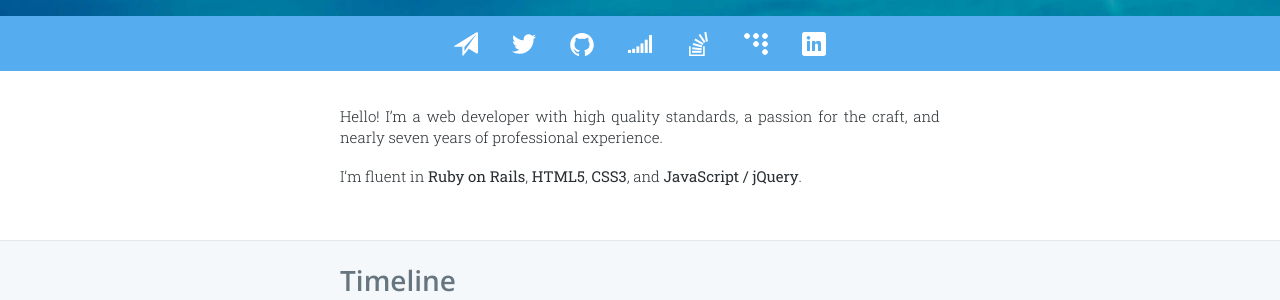
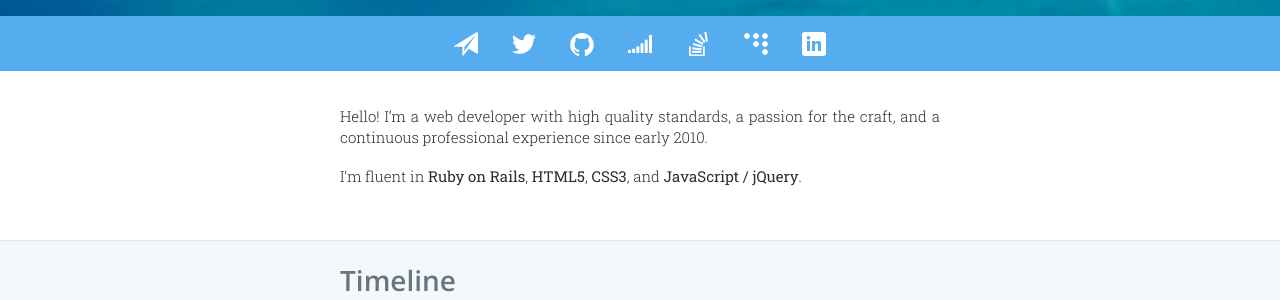
Before and after one commit to zykadelic/zykadelic.github.io, a Jekyll site: the page built from index.html, in a window 1280 px wide. Shown: the part 236-536 px from the top of the page. Built offline with Jekyll 4.4.1, drawn with Linux system fonts in a browser that asks for light colours.

Commit message:
Update bio.md

```diff
--- a/_includes/bio.md
+++ b/_includes/bio.md
@@ -1,3 +1,3 @@
-Hello! I’m a web developer with high quality standards, a passion for the craft, and nearly seven years of professional experience.
+Hello! I’m a web developer with high quality standards, a passion for the craft, and a continuous professional experience since early 2010.
 
 I’m fluent in *Ruby on Rails*, *HTML5*, *CSS3*, and *JavaScript / jQuery*.
```
